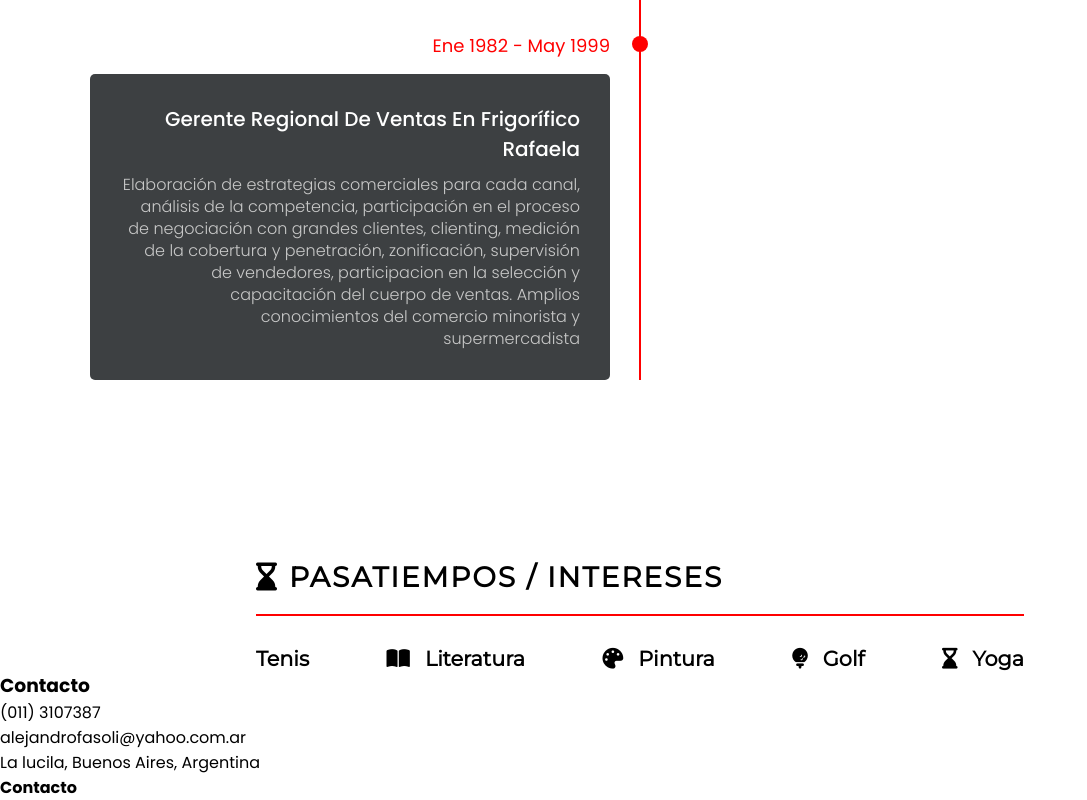
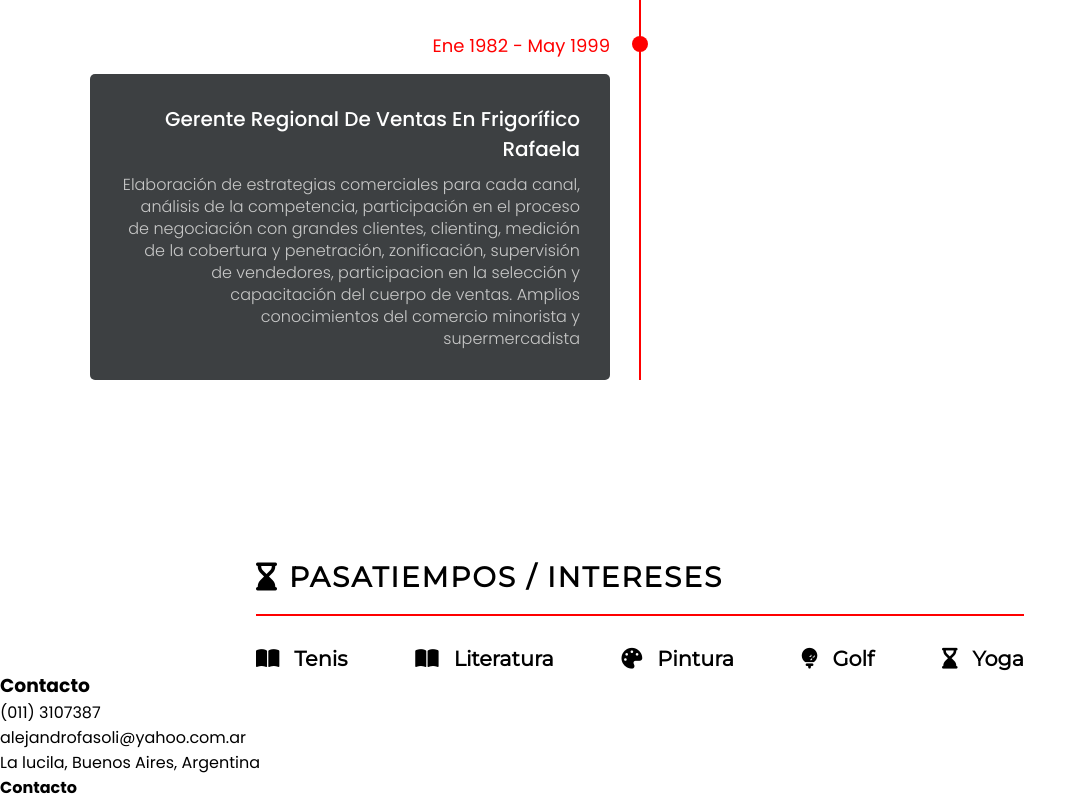
Before and after one commit to juanpabloduette/alejandrofasoli, a plain HTML site: page index.html in a window 1280 px wide. Shown: the part 4834-5634 px from the top of the page, without its empty margins (0-1087 px from the left). Drawn offline with Linux system fonts and the light colour scheme.

Commit message:
reemplazo de etiqueta i tennis

```diff
--- a/index.html
+++ b/index.html
@@ -162,7 +162,7 @@
 			<div class="sobremi">
 				<h3><i class="fa-solid fa-hourglass-end"></i>PASATIEMPOS / INTERESES</h3>
 				<div class="pasatiempos">
-					<div><h5>Tenis</h5></div>
+					<div><h5><i class="fa-solid fa-book-open"></i>Tenis</h5></div>
 					<div><h5><i class="fa-solid fa-book-open"></i>Literatura</h5></div>
 					<div><h5><i class="fa-solid fa-palette"></i>Pintura</h5></div>
 					<div><h5><i class="fa-solid fa-golf-ball-tee"></i>Golf</h5></div>
```
